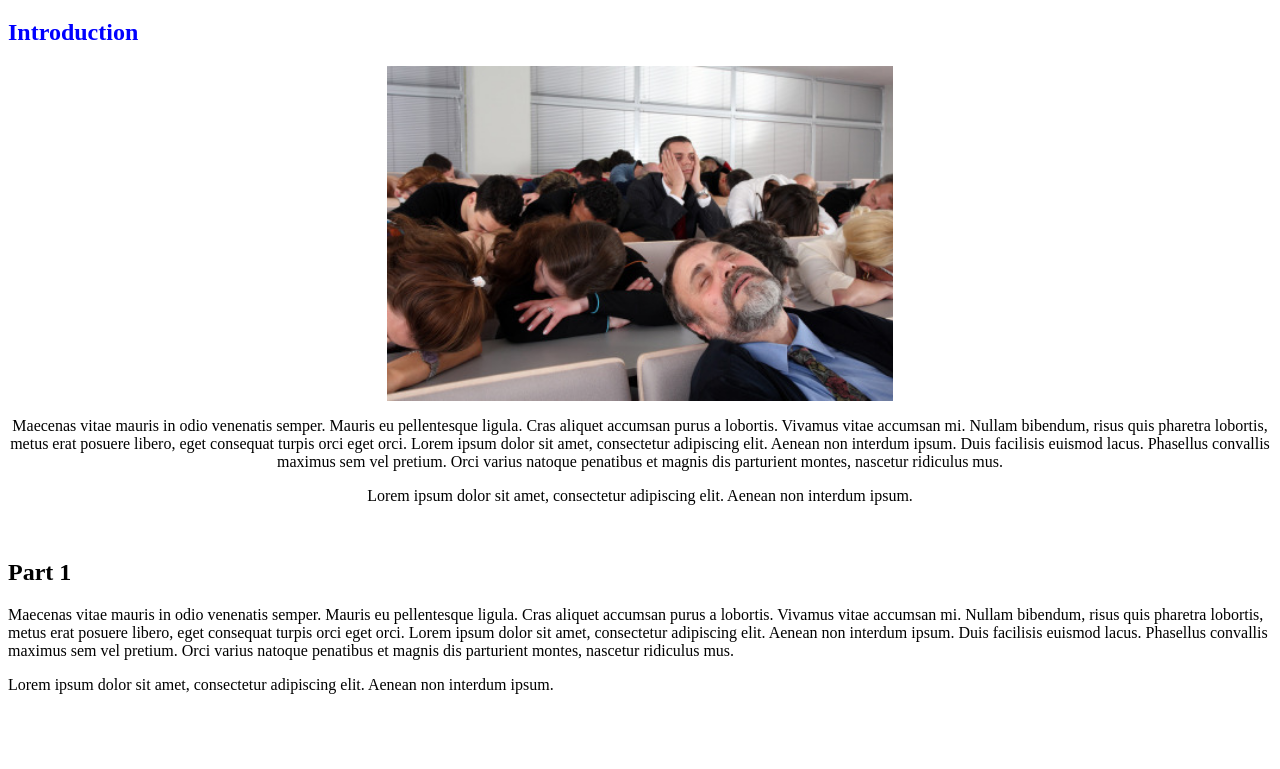
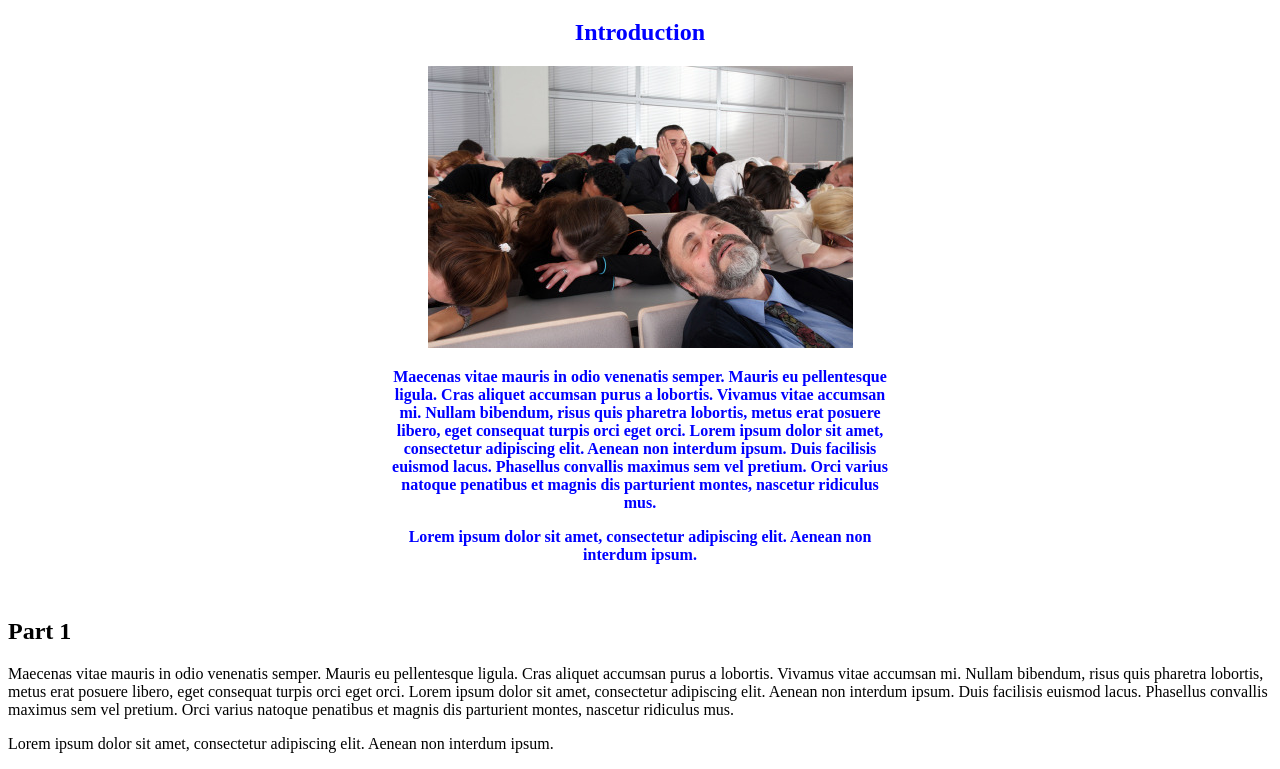
Before and after one commit to epangelinan/boring-lecture, a plain HTML site: page index.html in a window 1280 px wide. Shown: the part 61-830 px from the top of the page. Before the commit the page ends 800 px from the top, so only its background shows below. Drawn offline with Linux system fonts and the light colour scheme.

Commit message:
remove intro class from the individual elements and create a <div> with the intro class to hold the elements

```diff
--- a/css/styles.css
+++ b/css/styles.css
@@ -1,11 +1,7 @@
-h2.intro {
+.intro {
   color: blue;
   font-weight: bold;
-}
-p.intro{
   text-align: center;
-}
-img.intro {
   display: block;
   margin: auto;
   width: 40%;
--- a/index.html
+++ b/index.html
@@ -6,10 +6,12 @@
   </head>
   <body>
     <h1>Welcome to our Boring Lecture</h1>
-    <h2 class="intro">Introduction</h2>
-    <img  class="intro" src="img/bored.jpg" alt="picture of sleeping people in meeting">
-    <p class="intro" >Maecenas vitae mauris in odio venenatis semper. Mauris eu pellentesque ligula. Cras aliquet accumsan purus a lobortis. Vivamus vitae accumsan mi. Nullam bibendum, risus quis pharetra lobortis, metus erat posuere libero, eget consequat turpis orci eget orci. Lorem ipsum dolor sit amet, consectetur adipiscing elit. Aenean non interdum ipsum. Duis facilisis euismod lacus. Phasellus convallis maximus sem vel pretium. Orci varius natoque penatibus et magnis dis parturient montes, nascetur ridiculus mus.</p>
-    <p class="intro">Lorem ipsum dolor sit amet, consectetur adipiscing elit. Aenean non interdum ipsum. </p>
+    <div class="intro">
+      <h2>Introduction</h2>
+      <img src="img/bored.jpg" alt="picture of sleeping people in meeting">
+      <p>Maecenas vitae mauris in odio venenatis semper. Mauris eu pellentesque ligula. Cras aliquet accumsan purus a lobortis. Vivamus vitae accumsan mi. Nullam bibendum, risus quis pharetra lobortis, metus erat posuere libero, eget consequat turpis orci eget orci. Lorem ipsum dolor sit amet, consectetur adipiscing elit. Aenean non interdum ipsum. Duis facilisis euismod lacus. Phasellus convallis maximus sem vel pretium. Orci varius natoque penatibus et magnis dis parturient montes, nascetur ridiculus mus.</p>
+      <p>Lorem ipsum dolor sit amet, consectetur adipiscing elit. Aenean non interdum ipsum. </p>
+    </div>
     <br>
 
     <h2>Part 1</h2>
```
